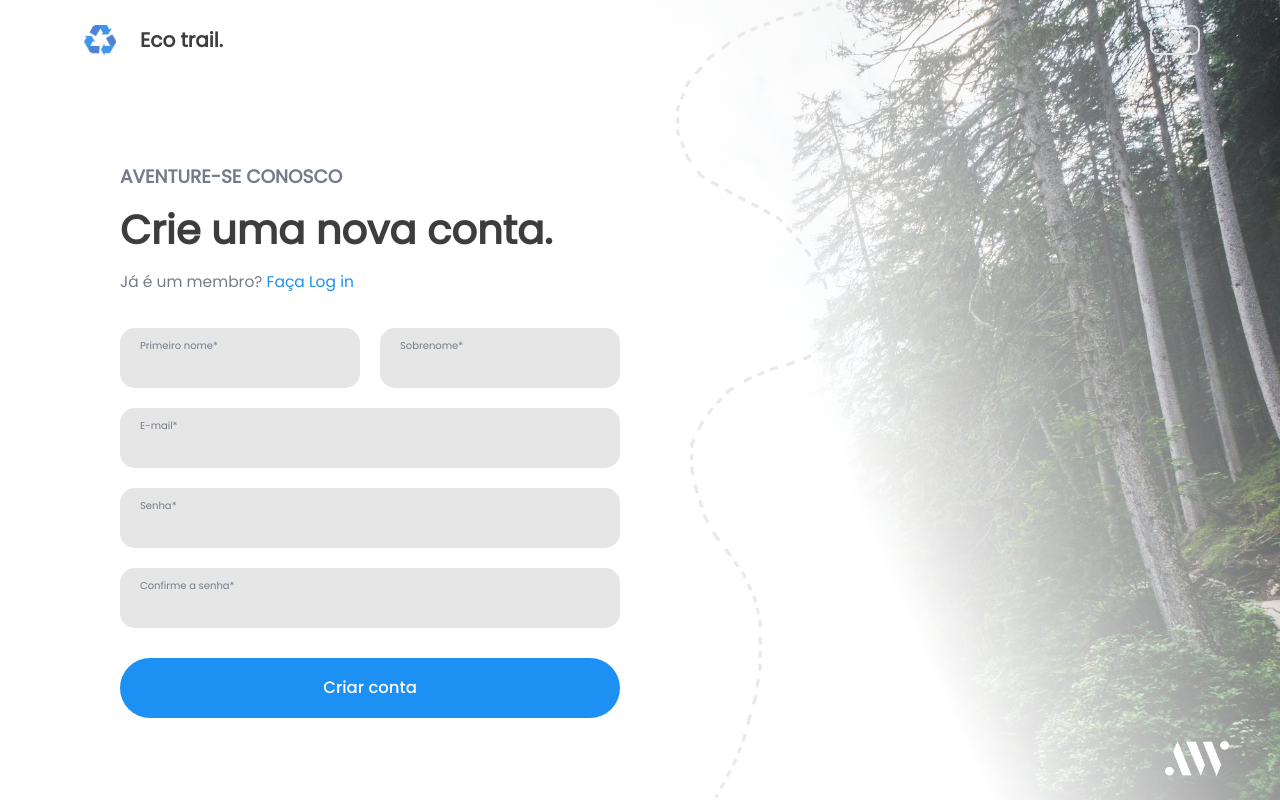
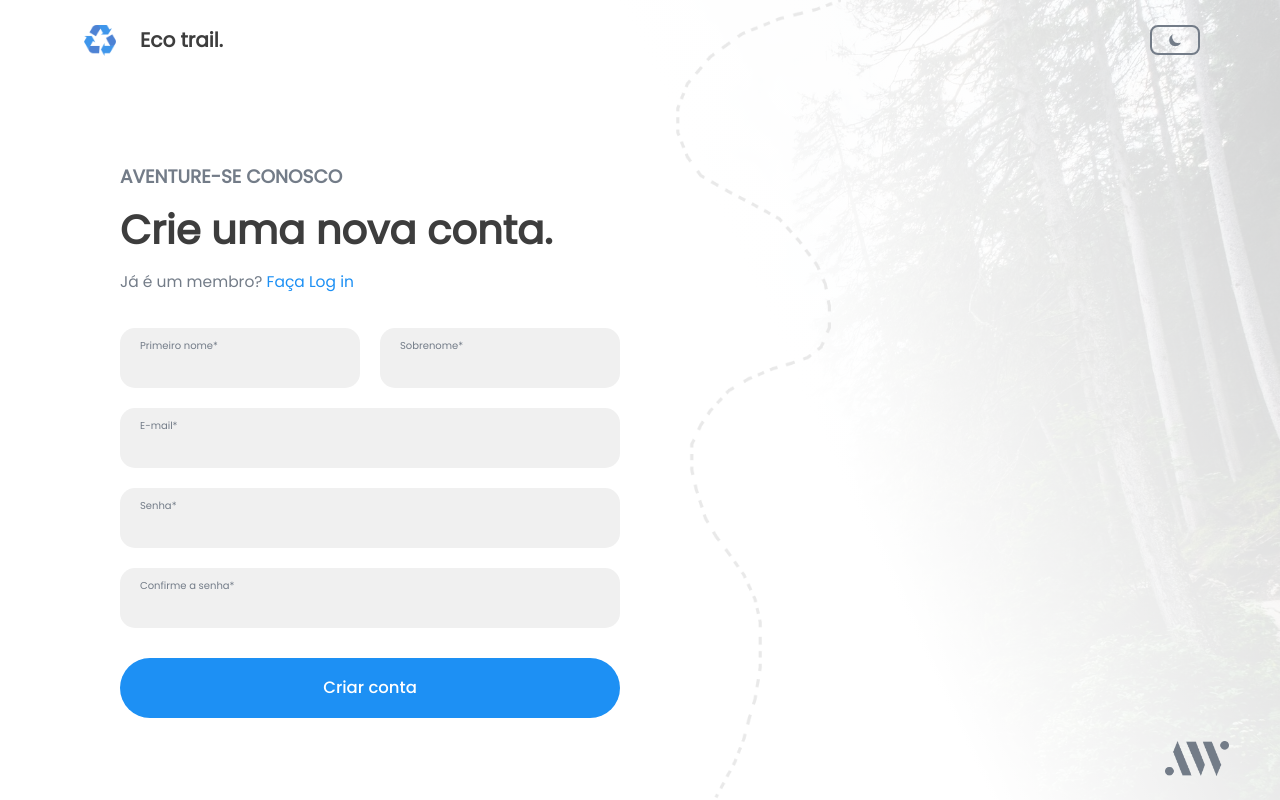
Before and after one commit to pauloh-andrade/darkmode-form, a plain HTML site: page index.html in a window 1280 px wide. Both pictures are taken after a click on the button 1175 px from the left and 40 px from the top of the page. Drawn offline with Linux system fonts and the light colour scheme.

Commit message:
feat: added white mode

```diff
--- a/css/darkmode.css
+++ b/css/darkmode.css
@@ -6,7 +6,7 @@
   height: 3rem;
   border-radius: 0.8rem;
   background-color: transparent;
-  border: 2px solid #e0e0e0;
+  border: 2px solid var(--primary-border);
   color: var(--primary-font);
   font-family: 'Poppins Medium';
   font-size: 1.65rem;
--- a/css/theme.css
+++ b/css/theme.css
@@ -5,6 +5,7 @@
   --secundary-background: #323645;
   --primary-font: #fff;
   --secundary-font: #9fa9b7;
+  --primary-border: #e0e0e0;
 }
 
 @font-face {
--- a/js/darkmode.js
+++ b/js/darkmode.js
@@ -2,18 +2,26 @@
 const toggleMode = () => {
   const root = document.documentElement
   const trail = document.querySelector('.trail')
+  const footerLogo = document.querySelector('.footer-logo')
+  const mode = document.querySelector('#change-mode-button img')
   const currentColor = getComputedStyle(root).getPropertyValue('--primary-background')
 
   if (currentColor === '#282a37') {
     trail.src = './img/trail-white.png'
+    footerLogo.src = './img/footer-logo-b.png'
+    mode.src = './img/mode-dark.png'
 
-    root.style.setProperty('--primary-background', '#ffffff')
-    root.style.setProperty('--primary-background-grad', '#FFFFFF00')
-    root.style.setProperty('--secundary-background', '#E6E6E6')
+    root.style.setProperty('--primary-background', '#fff')
+    root.style.setProperty('--primary-background-grad', '#FFFFFFCC')
+    root.style.setProperty('--secundary-background', '#F0F0F0')
     root.style.setProperty('--primary-font', '#3d3d3d')
     root.style.setProperty('--secundary-font', '#737C88')
+    root.style.setProperty('--primary-border', '#737C88')
   } else {
     trail.src = './img/trail-large.png'
+    footerLogo.src = './img/footer-logo.png'
+    mode.src = './img/mode-light.svg'
+
     root.removeAttribute('style')
   }
 }
```
Also changed, not shown: img/footer-logo-b.png (added), img/footer-logo-black.png (deleted), img/mode-dark.png (added), img/mode-dark.svg.
